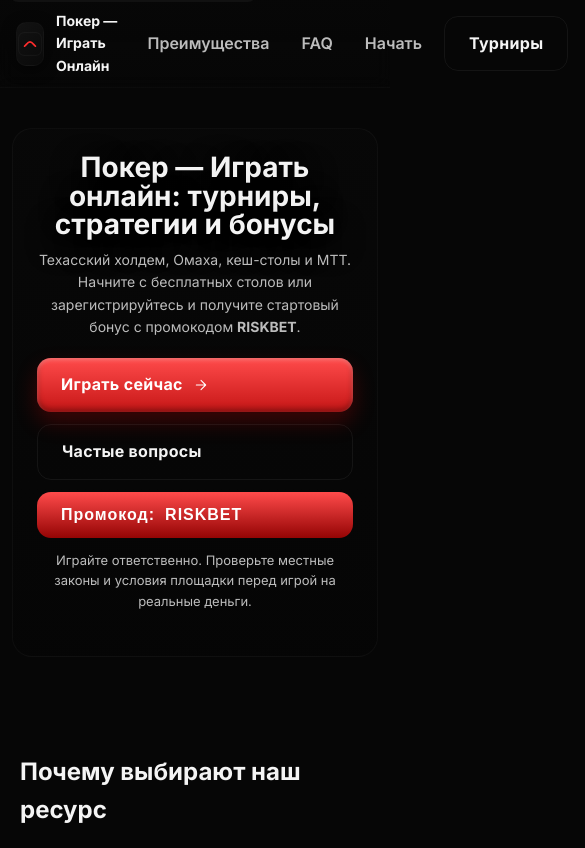
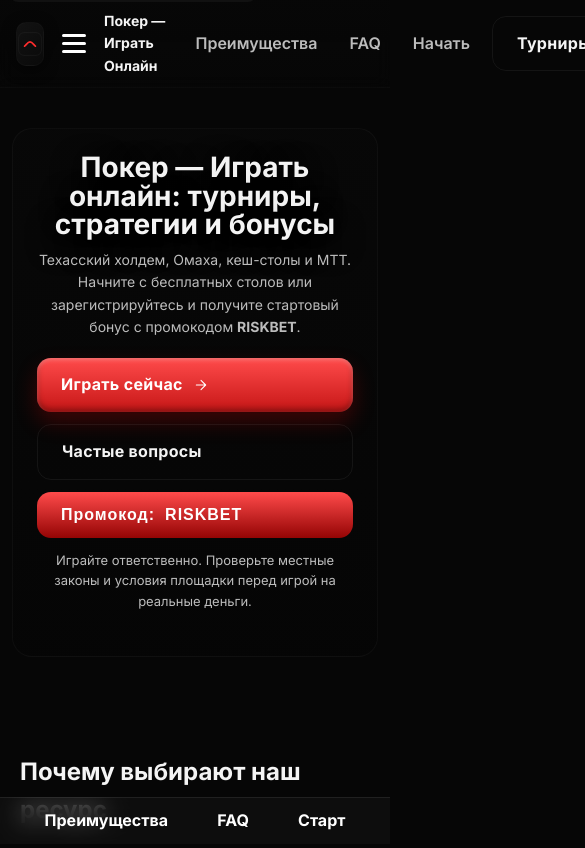
Before and after one commit to Vlad71639/poker.github.io, a plain HTML site: page index.html in a window 390 px wide. Shown: the top 848 px of the page, 585 px wide, since content can reach past the window. Drawn offline with Linux system fonts and the light colour scheme.

Commit message:
Update index.html

```diff
--- a/index.html
+++ b/index.html
@@ -235,6 +235,49 @@
   color:#fff;font-weight:800;letter-spacing:1px;
 }
 
+
+/* Burger menu */
+.burger{
+  display:none;flex-direction:column;gap:5px;
+  background:none;border:none;cursor:pointer;
+}
+.burger span{
+  width:24px;height:3px;background:#fff;border-radius:3px;
+  transition:0.3s;
+}
+
+@media(max-width:680px){
+  nav#mainNav{
+    position:absolute;top:70px;left:0;right:0;
+    background:#0b0b0b;flex-direction:column;
+    padding:20px;gap:20px;border-top:1px solid rgba(255,255,255,0.05);
+    transform:translateY(-120%);transition:0.35s;
+  }
+  nav#mainNav.open{transform:translateY(0);}
+  .burger{display:flex;margin-left:auto;}
+}
+
+
+/* Burger animation */
+.burger.active span:nth-child(1){transform:translateY(8px) rotate(45deg);}
+.burger.active span:nth-child(2){opacity:0;}
+.burger.active span:nth-child(3){transform:translateY(-8px) rotate(-45deg);}
+
+/* Glass bottom bar */
+.mobile-bar{
+  position:fixed;bottom:0;left:0;right:0;
+  backdrop-filter:blur(12px);
+  background:rgba(20,20,20,0.55);
+  border-top:1px solid rgba(255,255,255,0.08);
+  padding:10px 20px;
+  display:flex;justify-content:space-around;
+  z-index:999;
+}
+.mobile-bar a{
+  color:#fff;font-weight:700;text-decoration:none;
+}
+@media(min-width:700px){.mobile-bar{display:none;}}
+
 </style>
 </head>
 <body>
@@ -251,6 +294,10 @@
               <path d="M7 14c1.333-1 3-4 5-4s3.667 3 5 4" stroke="#ff2d2d" stroke-width="1.6" stroke-linecap="round" stroke-linejoin="round"/>
             </svg>
           </div>
+<button class="burger" id="burgerBtn">
+  <span></span><span></span><span></span>
+</button>
+
           <div class="title">Покер — Играть Онлайн</div>
         </a>
       </div>
@@ -491,5 +538,26 @@
       // Simple client-side performance note: defer non-critical actions (no heavy libs)
     })();
   </script>
+
+<script>
+const burger=document.getElementById('burgerBtn');
+const nav=document.getElementById('mainNav');
+burger.addEventListener('click',()=>nav.classList.toggle('open'));
+</script>
+
+
+<div class="mobile-bar">
+  <a href="#features">Преимущества</a>
+  <a href="#content-faq">FAQ</a>
+  <a href="#start">Старт</a>
+</div>
+
+
+<script>
+burger.addEventListener('click',()=>{
+  burger.classList.toggle('active');
+});
+</script>
+
 </body>
 </html>
```
